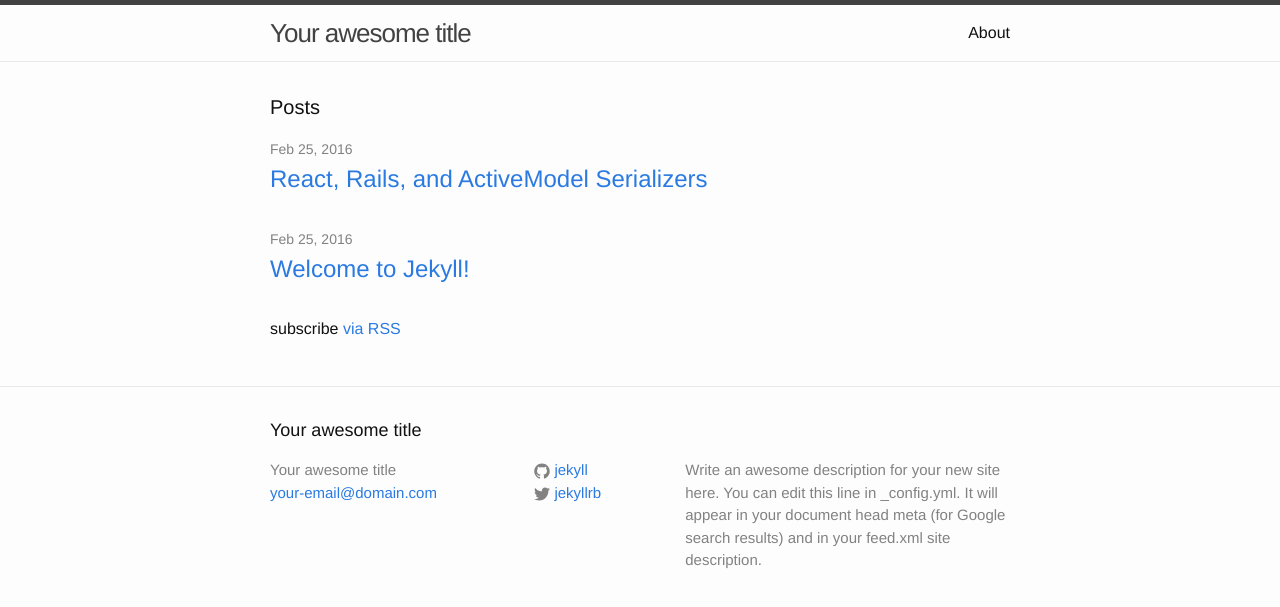
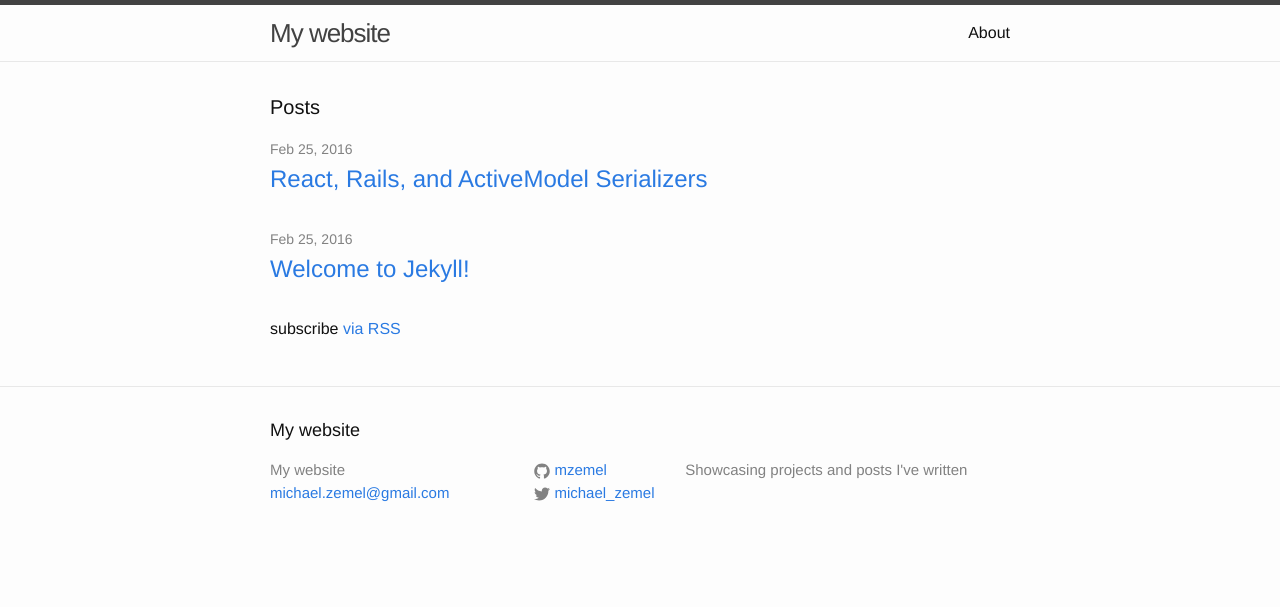
Before and after one commit to mzemel/mzemel.github.io, a Jekyll site: the page built from index.html, in a window 1280 px wide. Shown: the top 607 px of the page. Built offline with Jekyll 4.4.1, drawn with Linux system fonts in a browser that asks for light colours; Markdown is read by kramdown in place of the engine named in the settings.

Commit message:
Updating config

```diff
--- a/_config.yml
+++ b/_config.yml
@@ -6,16 +6,14 @@
 # 'jekyll serve'. If you change this file, please restart the server process.
 
 # Site settings
-title: Your awesome title
-email: your-email@domain.com
+title: My website
+email: michael.zemel@gmail.com
 description: > # this means to ignore newlines until "baseurl:"
-  Write an awesome description for your new site here. You can edit this
-  line in _config.yml. It will appear in your document head meta (for
-  Google search results) and in your feed.xml site description.
+  Showcasing projects and posts I've written
 baseurl: "" # the subpath of your site, e.g. /blog
-url: "http://yourdomain.com" # the base hostname & protocol for your site
-twitter_username: jekyllrb
-github_username:  jekyll
+url: "http://masonbuilt.com" # the base hostname & protocol for your site
+twitter_username: michael_zemel
+github_username:  mzemel
 
 # Build settings
 markdown: redcarpet
```
